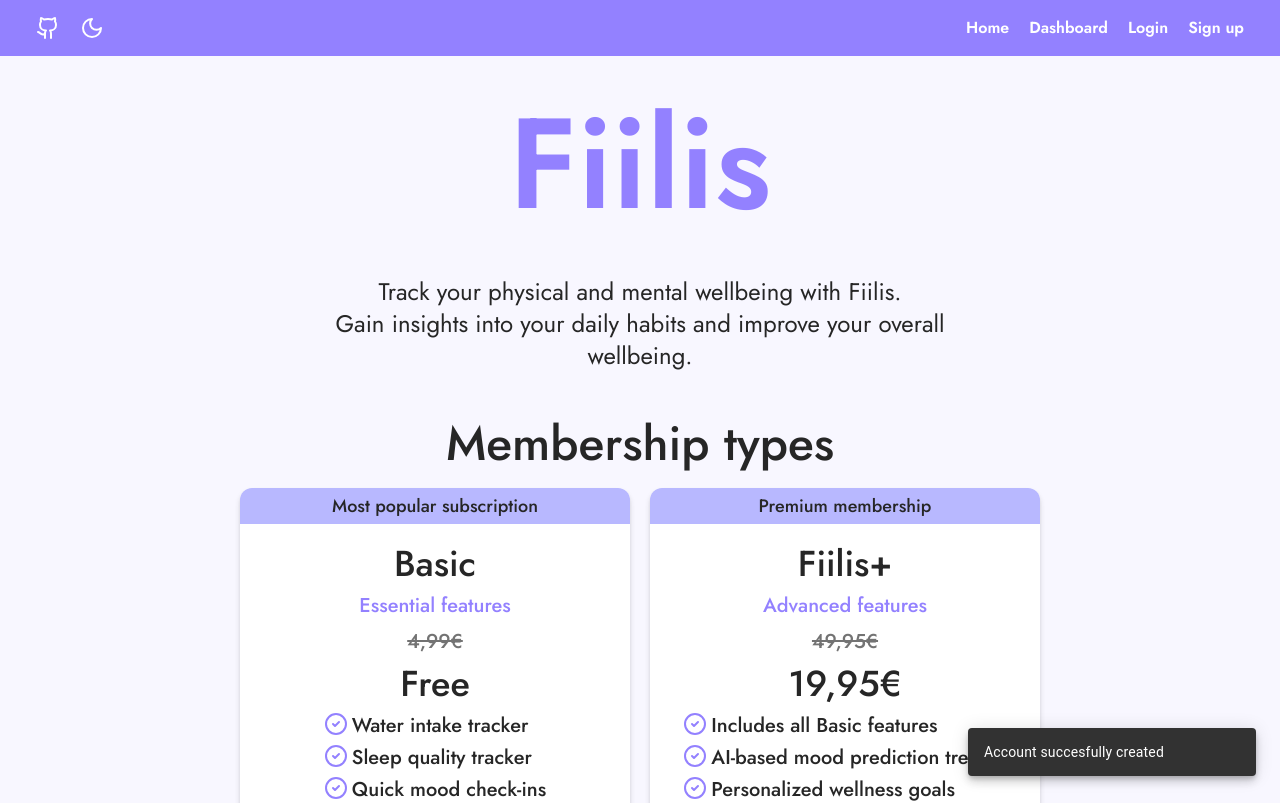
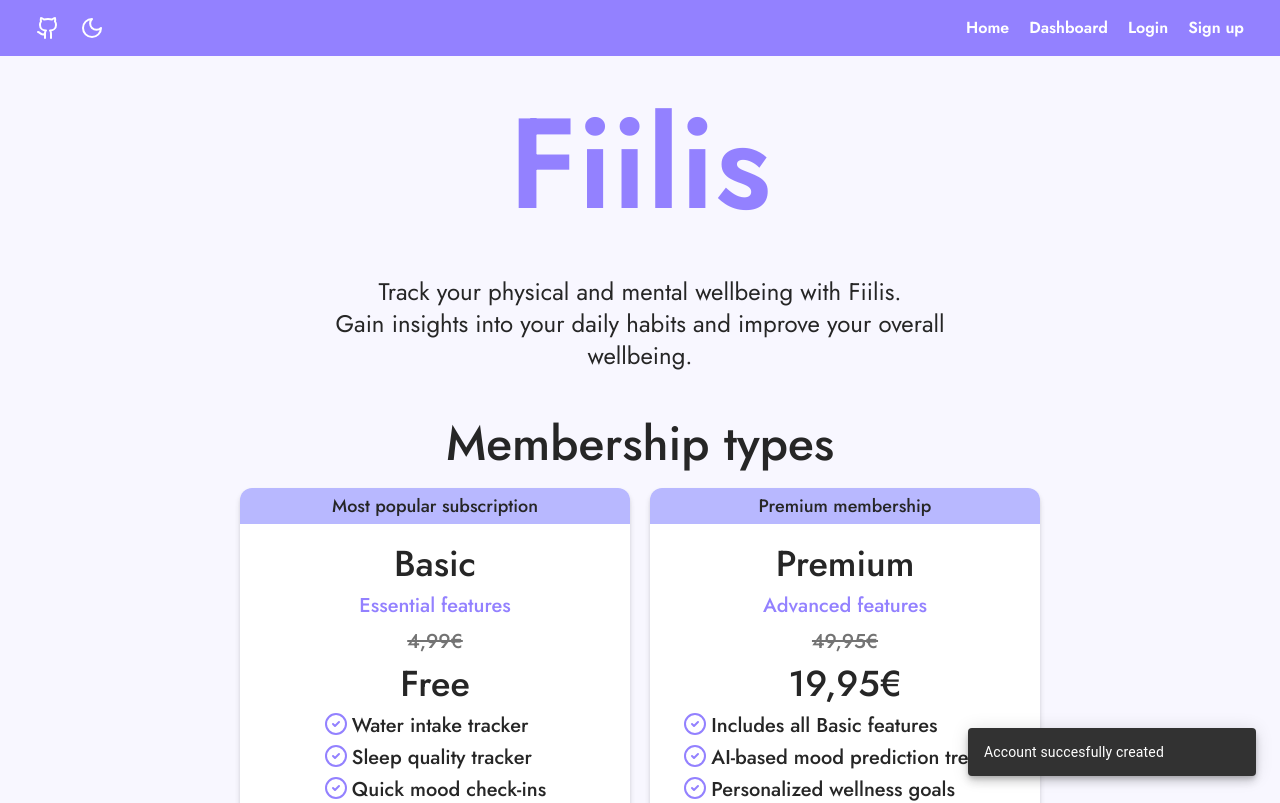
Before and after one commit to otsosaarinen/fiilis, a React (Vite) app: page / in a window 1280 px wide. Shown: the top 803 px of the page. Built offline with nearby package versions, Linux system fonts and the light colour scheme.

Commit message:
rename premium subscription

```diff
--- a/src/pages/Landing.tsx
+++ b/src/pages/Landing.tsx
@@ -57,7 +57,7 @@ function Landing() {
 								Premium membership
 							</div>
 							<div className="flex flex-col items-center justify-center gap-2 rounded-b-xl p-5">
-								<p className="text-4xl">Fiilis+</p>
+								<p className="text-4xl">Premium</p>
 								<p className="text-tropical-indigo text-xl">
 									Advanced features
 								</p>
```
